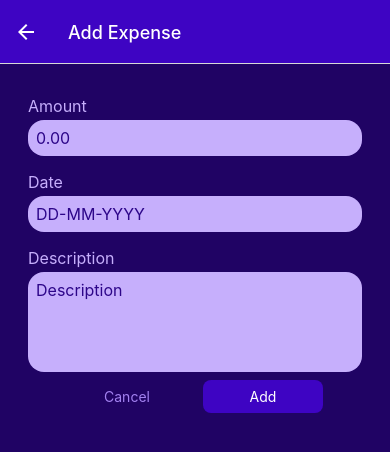
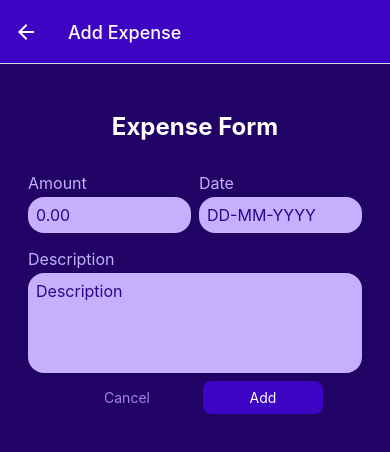
Before and after one commit to Yanters/Finances, a React Native app: screen /ManageExpense in a window 390 px wide. Shown: the top 452 px of the page. Built offline with nearby package versions, Linux system fonts and the light colour scheme.

Commit message:
Submit handler for expenses

```diff
--- a/components/ManageExpense/ExpenseForm.js
+++ b/components/ManageExpense/ExpenseForm.js
@@ -1,27 +1,61 @@
-import { View } from 'react-native';
+import { useState } from 'react';
+import { StyleSheet, Text, View } from 'react-native';
+import Button from '../UI/Button';
 import Input from './Input';
 
-const ExpenseForm = () => {
-  const amountInputHandler = () => {};
+const ExpenseForm = ({ onCancel, onSubmit, submitButtonText }) => {
+  const [inputValues, setInputValues] = useState({
+    amount: '',
+    date: '',
+    description: '',
+  });
+
+  const InputHandler = (inputIdentifier, enteredText) => {
+    setInputValues((prevState) => {
+      return {
+        ...prevState,
+        [inputIdentifier]: enteredText,
+      };
+    });
+  };
+
+  const submitHandler = () => {
+    // change date format from DD-MM-YYYY to DD/MM/YYYY
+    const date = inputValues.date.split('-').join('/');
+
+    const expenseData = {
+      amount: +inputValues.amount,
+      date: new Date(date),
+      description: inputValues.description,
+    };
+    onSubmit(expenseData);
+  };
 
   return (
-    <View>
+    <View style={styles.form}>
+      <Text style={styles.title}>Expense Form</Text>
+      <View style={styles.inputsRow}>
         <Input
           label='Amount'
           textInputConfig={{
             keyboardType: 'decimal-pad',
             placeholder: '0.00',
-          onChangeText: amountInputHandler,
+            onChangeText: InputHandler.bind(this, 'amount'),
+            value: inputValues.amount,
           }}
-      ></Input>
+          style={styles.rowInput}
+        />
         <Input
           label='Date'
           textInputConfig={{
             placeholder: 'DD-MM-YYYY',
             maxLength: 10,
-          onChangeText: amountInputHandler,
+            onChangeText: InputHandler.bind(this, 'date'),
+            value: inputValues.date,
           }}
-      ></Input>
+          style={styles.rowInput}
+        />
+      </View>
       <Input
         label='Description'
         textInputConfig={{
@@ -29,10 +63,49 @@ const ExpenseForm = () => {
           multiline: true,
           // autoCorrect: true,
           // autoCapitalize: 'sentences',
+          onChangeText: InputHandler.bind(this, 'description'),
+          value: inputValues.description,
         }}
-      ></Input>
+      />
+      <View style={styles.buttons}>
+        <Button mode='flat' onPress={onCancel} style={styles.button}>
+          Cancel
+        </Button>
+        <Button onPress={submitHandler} style={styles.button}>
+          {submitButtonText}
+        </Button>
+      </View>
     </View>
   );
 };
 
 export default ExpenseForm;
+
+const styles = StyleSheet.create({
+  form: {
+    // marginTop: 10,
+  },
+  inputsRow: {
+    flexDirection: 'row',
+    justifyContent: 'space-between',
+  },
+  rowInput: {
+    flex: 1,
+  },
+  title: {
+    fontSize: 24,
+    fontWeight: 'bold',
+    color: 'white',
+    marginVertical: 24,
+    textAlign: 'center',
+  },
+  buttons: {
+    flexDirection: 'row',
+    justifyContent: 'center',
+    alignItems: 'center',
+  },
+  button: {
+    minWidth: 120,
+    marginHorizontal: 8,
+  },
+});
--- a/components/ManageExpense/Input.js
+++ b/components/ManageExpense/Input.js
@@ -1,7 +1,7 @@
 import { StyleSheet, Text, TextInput, View } from 'react-native';
 import { GlobalStyles } from '../../constants/styles';
 
-const Input = ({ label, textInputConfig }) => {
+const Input = ({ label, textInputConfig, style }) => {
   const inputStyle = [styles.input];
 
   if (textInputConfig.multiline) {
@@ -9,7 +9,7 @@ const Input = ({ label, textInputConfig }) => {
   }
 
   return (
-    <View style={styles.iniputContainer}>
+    <View style={[styles.iniputContainer, style]}>
       <Text style={styles.label}>{label}</Text>
       <TextInput style={inputStyle} {...textInputConfig} />
     </View>
--- a/screens/ManageExpenseScreen.js
+++ b/screens/ManageExpenseScreen.js
@@ -27,38 +27,22 @@ const ManageExpenseScreen = ({ route, navigation }) => {
     navigation.goBack();
   };
 
-  const saveExpenseHandler = () => {
+  const saveExpenseHandler = (expenseData) => {
     if (isEditing) {
-      expensesCtx.updateExpense(expenseId, {
-        description: 'Updated Expense',
-        amount: 22.22,
-        date: new Date(),
-      });
+      expensesCtx.updateExpense(expenseId, expenseData);
     } else {
-      expensesCtx.addExpense({
-        description: 'New Expense',
-        amount: 22.22,
-        date: new Date(),
-      });
+      expensesCtx.addExpense(expenseData);
     }
     navigation.goBack();
   };
 
   return (
     <View style={styles.container}>
-      <ExpenseForm />
-      <View style={styles.buttons}>
-        <Button
-          mode='flat'
-          onPress={cancelExpenseHandler}
-          style={styles.button}
-        >
-          Cancel
-        </Button>
-        <Button onPress={saveExpenseHandler} style={styles.button}>
-          {isEditing ? 'Save' : 'Add'}
-        </Button>
-      </View>
+      <ExpenseForm
+        onCancel={cancelExpenseHandler}
+        onSubmit={saveExpenseHandler}
+        submitButtonText={isEditing ? 'Update' : 'Add'}
+      />
       {isEditing && (
         <View style={styles.deleteContainer}>
           <IconButton
@@ -88,13 +72,4 @@ const styles = StyleSheet.create({
     borderTopColor: GlobalStyles.colors.primary200,
     alignItems: 'center',
   },
-  buttons: {
-    flexDirection: 'row',
-    justifyContent: 'center',
-    alignItems: 'center',
-  },
-  button: {
-    minWidth: 120,
-    marginHorizontal: 8,
-  },
 });
```
Lines whose indentation alone changed are shown as unchanged.
